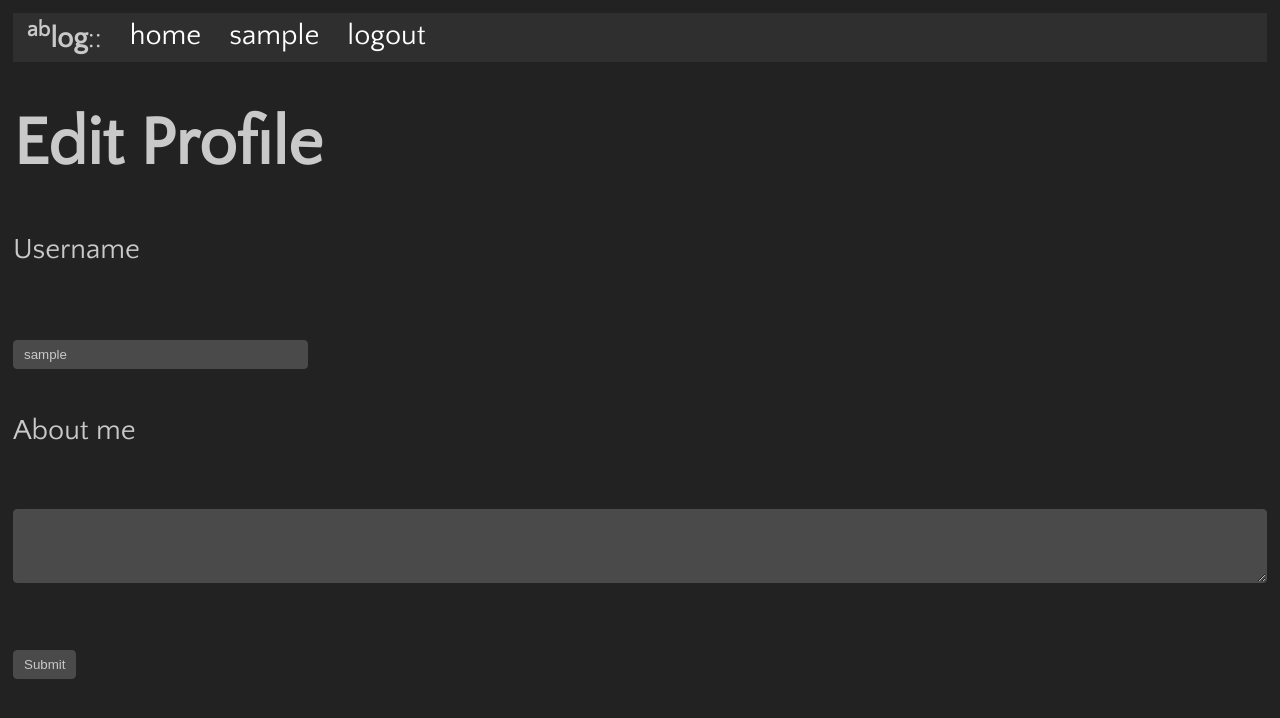
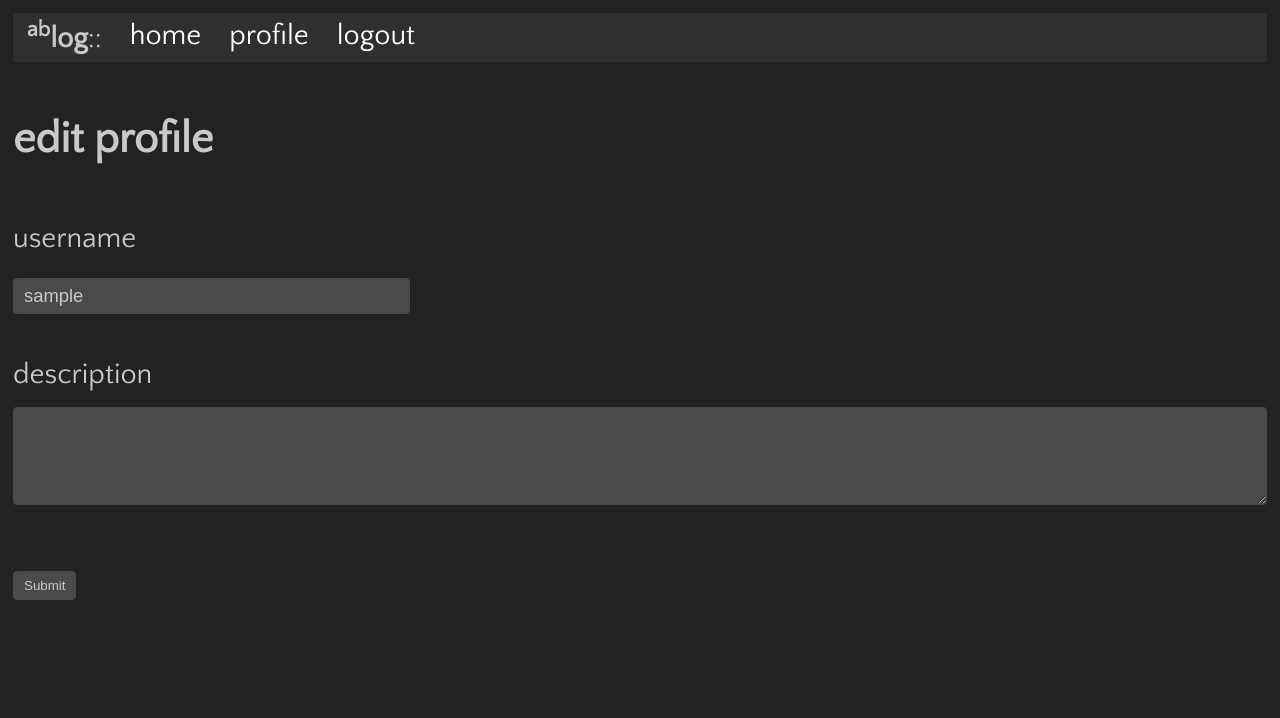
Before and after one commit to adamingwersen/blog-project, a Flask app: page /edit_profile in a window 1280 px wide. Shown: the top 718 px of the page. Run offline with Flask 2, Linux system fonts and the light colour scheme; the visitor is signed in with stand-in values (Sample User, id 1); data comes from the database, SQL or seed files in the repository; both versions use the stored data as it was after the commit.

Commit message:
Fix textarea fields

```diff
--- a/app/static/style.css
+++ b/app/static/style.css
@@ -109,28 +109,27 @@ input:focus, textarea:focus {
   border: 1px solid #ffffff;
 }
 textarea {
-  width: 100%; }
-.button, button, input[type="submit"], input[type="reset"], input[type="button"] {
+  width: 100%;
+}
+
+.button, button {
   display: inline-block;
   padding: 5px 10px;
   text-align: center;
   text-decoration: none;
   white-space: nowrap;
-  background-color: #ffffff;
+  background-color: #2f2f2f;
   color: #222222;
   border-radius: 1px;
-  border: 1px solid #ffffff;
+  border: 1px solid #2f2f2f;
   cursor: pointer;
   box-sizing: border-box; }
-.button[disabled], button[disabled], input[type="submit"][disabled], input[type="reset"][disabled], input[type="button"][disabled] {
-  cursor: default;
-  opacity: .5;
-}
-.button:focus, .button:hover, button:focus, button:hover, input[type="submit"]:focus, input[type="submit"]:hover, input[type="reset"]:focus, input[type="reset"]:hover, input[type="button"]:focus, input[type="button"]:hover {
-  background-color: #c9c9c9;
-  border-color: #c9c9c9;
+
+.button:focus, .button:hover, button:focus, button:hover {
+  background-color: #4a4a4a;
+  border-color: #4a4a4a;
   color: #222222;
-  outline: 0;
+
 }
 
 textarea, select, input[type] {
@@ -142,10 +141,10 @@ textarea, select, input[type] {
   border-radius: 4px;
   box-shadow: none;
   box-sizing: border-box; }
-  textarea:focus, select:focus, input[type]:focus {
-    border: 1px solid #ffffff;
-    outline: 0;
-  }
+textarea:focus, select:focus, input[type]:focus {
+  border: 1px solid #ffffff;
+  outline: 0;
+}
 
 input[type="checkbox"]:focus {
   outline: 1px dotted #ffffff;
--- a/app/templates/base.html
+++ b/app/templates/base.html
@@ -18,7 +18,7 @@
         </li>
         {% else %}
         <li>
-          <a href="{{ url_for('user', username = current_user.username) }}">{{ current_user.username }}</a>
+          <a href="{{ url_for('user', username = current_user.username) }}">profile</a>
         </li>
         <li>
           <a href="{{ url_for('logout') }}">logout</a>
--- a/app/templates/edit_profile.html
+++ b/app/templates/edit_profile.html
@@ -1,25 +1,23 @@
 {% extends "base.html" %}
 
 {% block content %}
-    <h1>Edit Profile</h1>
+    <h4>edit profile</h4>
     <form action="" method="post">
         {{ form.hidden_tag() }}
-
+        <label for="textarea">username</label>
+        <div>{{ form.username(size=32, class="textarea", id="bodyfield") }}
         <p>
-
-            {{ form.username.label }}<br>
-            {{ form.username(size=32) }}<br>
-            {% for error in form.username.errors %}
-            <span style="color: red;">[{{ error }}]</span>
-            {% endfor %}
+          {% for error in form.username.errors %}
+          <span style="color: red;">[{{ error }}]</span>
+          {% endfor %}
         </p>
+        <label for="textarea">description</label>
+        <div>{{ form.about_me(size=50, cols = 48, rows = 4, class="textarea", id="bodyfield") }}
         <p>
-            {{ form.about_me.label }}<br>
-            {{ form.about_me(cols=50, rows=4) }}<br>
             {% for error in form.about_me.errors %}
             <span style="color: red;">[{{ error }}]</span>
             {% endfor %}
         </p>
-        <p>{{ form.submit() }}</p>
+        <div>{{ form.submit(class = "button", id = "button") }}</div>
     </form>
 {% endblock %}
--- a/app/templates/index.html
+++ b/app/templates/index.html
@@ -10,7 +10,7 @@
           <div>{{ form.title(size = 50, cols = 48, rows = 1.5, placeholder = "your title here...", class="textarea", id = "titlefield") }}</div>
           <label for="textarea">body</label>
           <div>{{ form.body(size = 512, cols = 48, rows = 15, placeholder = "your blog post here...", class="textarea", id = "bodyfield") }}</div>
-          <div>{{ form.submit(class="button", type = "button") }}</div>
+          <div>{{ form.submit(class="button", id = "button") }}</div>
       </fieldset>
     </form>
     {% for post in posts %}
--- a/app/templates/user.html
+++ b/app/templates/user.html
@@ -11,12 +11,12 @@
       </td>
       <td>
         {% if user == current_user %}
-        <button type="submut"><a href="{{ url_for('edit_profile') }}">Edit profile</a></button>
+        <div class="button"><a href="{{ url_for('edit_profile') }}">Edit profile</a></div>
         {% endif %}
       </td>
     </tr>
   </table>
-  <h2>Your posts...</h2>
+  <h4>your posts...</h4>
   <hr>
   {% for post in posts %}
       {% include '_post.html' %}
```
Also changed, not shown: app.db.
